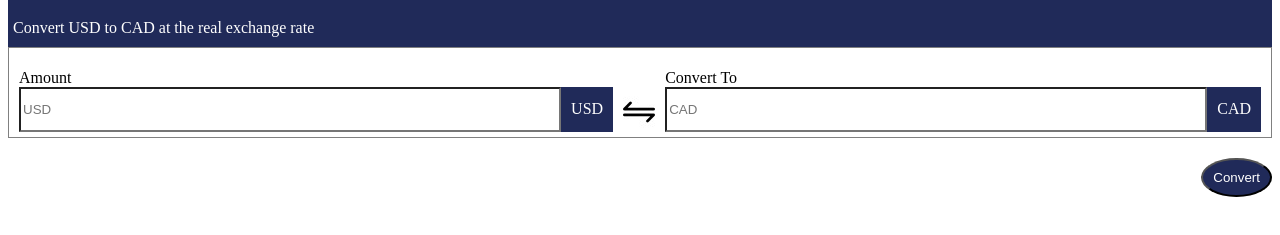
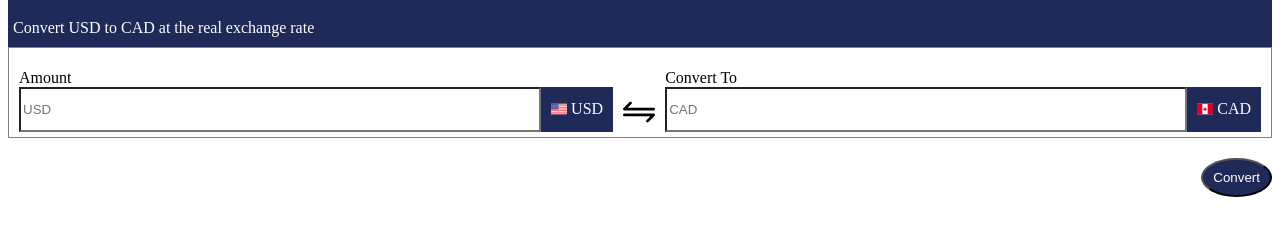
Before and after one commit to GouravKadariya/assignment_3_4_gourav, a plain HTML site: page index.html in a window 1280 px wide. Shown: the part 79-314 px from the top of the page. Drawn offline with Linux system fonts and the light colour scheme.

Commit message:
comments for css added and flag added for usa and canada

```diff
--- a/index.html
+++ b/index.html
@@ -30,7 +30,9 @@
                 <p>Amount</p>
                 <input placeholder="USD" id="usd">
             </div>
-            <div class="money-currency">USD</div>
+            <div class="money-currency">
+            <img src="united-states.png" alt="usa-icon">&nbsp;USD
+            </div>
         </div>
 
         <!-- END USD section -->
@@ -47,7 +49,7 @@
                 <p>Convert To</p>
                 <input placeholder="CAD" id="cad" readonly>
             </div>
-            <div class="money-currency">CAD</div>
+            <div class="money-currency"><img src="canada.png" alt="Canada icon">&nbsp;CAD</div>
         </div>
         <!-- end cad section -->
     </main>
```
Also changed, not shown: style.css (+13 -1 lines), canada.png (added), united-states.png (added).
